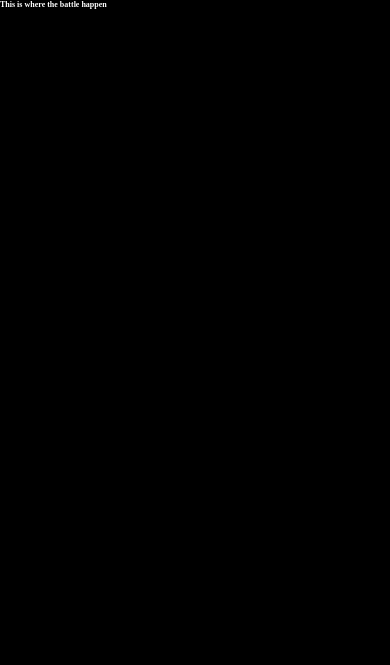
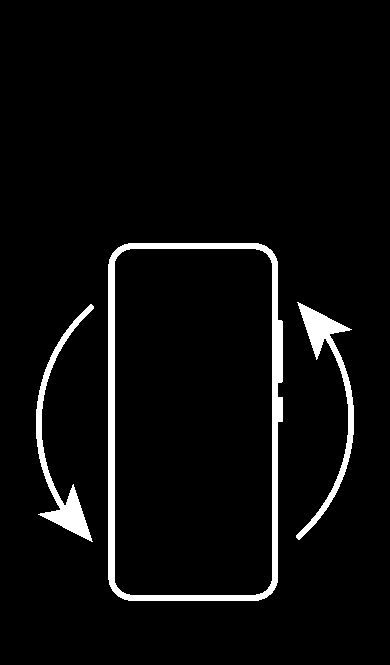
Before and after one commit to aldwin101/mythic-arena, a website: page arena.html in a window 390 px wide. Drawn offline with Linux system fonts and the light colour scheme.

Commit message:
refactor: reuse rotate-overlay via mixin and add health meter to arena.html

```diff
--- a/arena.html
+++ b/arena.html
@@ -9,10 +9,31 @@
   <title>Mythic Arena</title>
 </head>
 <body class="arena-page">
-  <h1>
-    <p>
-      This is where the battle happen
-    </p>
-  </h1>
+  <div class='rotate-overlay'>
+    <img src='/assets/images/rotate-your-phone.gif' alt='rotate-your-phone'>
+  </div>
+  <main>
+    <section>
+      <meter class="char-health"
+        min="0"
+        max="100"
+        value="25"
+        low="30"
+        high="70"
+        optimum="80">
+      </meter>
+    </section>
+
+    <section>
+      <meter class="char-health"
+        min="0"
+        max="100"
+        value="90"
+        low="30"
+        high="70"
+        optimum="80">
+      </meter>
+    </section>
+  </main>
 </body>
 </html>
--- a/sass/_arena.scss
+++ b/sass/_arena.scss
@@ -1,3 +1,6 @@
+@use 'variables';
+@use 'mixins';
+
 * {
   margin: 0;
   padding: 0;
@@ -15,3 +18,10 @@ html {
   background-size: cover;
   background-position: center;
 }
+
+.char-health {
+  width: 20rem;
+  height: 3rem;
+}
+
+@include mixins.rotate-overlay
--- a/sass/_character-select.scss
+++ b/sass/_character-select.scss
@@ -1,4 +1,5 @@
 @use 'variables';
+@use 'mixins';
 
 html, body {
   height: 100%;
@@ -28,7 +29,6 @@ html, body {
   z-index: -1;
   transform: scale(1.1);
 }
-
 
 .character-select-container {
   padding: 2rem;
@@ -184,29 +184,4 @@ html, body {
   }
 }
 
-.rotate-overlay {
-  position: fixed;
-  inset: 0;
-  background-color: rgba(0, 0, 0, 0.95);
-  color: white;
-
-  display: none; /* hidden by default */
-  align-items: center;
-  justify-content: center;
-
-  text-align: center;
-  font-size: 1.4rem;
-  z-index: 9999;
-  padding: 2rem;
-}
-
-@media (max-width: 900px) and (orientation: portrait) {
-  .rotate-overlay {
-    display: flex;
-    background-color: black;
-  }
-
-  body {
-    overflow: hidden;
-  }
-}
+@include mixins.rotate-overlay()
--- /dev/null
+++ b/sass/_mixins.scss
@@ -0,0 +1,31 @@
+@mixin rotate-overlay(
+  $breakpoint: 900px,
+  $overlay-bg: rgba(0, 0, 0, 0.95)
+) {
+  .rotate-overlay {
+    position: fixed;
+    inset: 0;
+    background-color: $overlay-bg;
+    color: white;
+
+    display: none;
+    align-items: center;
+    justify-content: center;
+
+    text-align: center;
+    font-size: 1.4rem;
+    z-index: 9999;
+    padding: 2rem;
+  }
+
+  @media (max-width: $breakpoint) and (orientation: portrait) {
+    .rotate-overlay {
+      display: flex;
+      background-color: black;
+    }
+
+    body {
+      overflow: hidden;
+    }
+  }
+}
```
Also changed, not shown: character-select.html (+0 -1 lines), index.html (+3 -0 lines), css/main.css, 1 other file.
